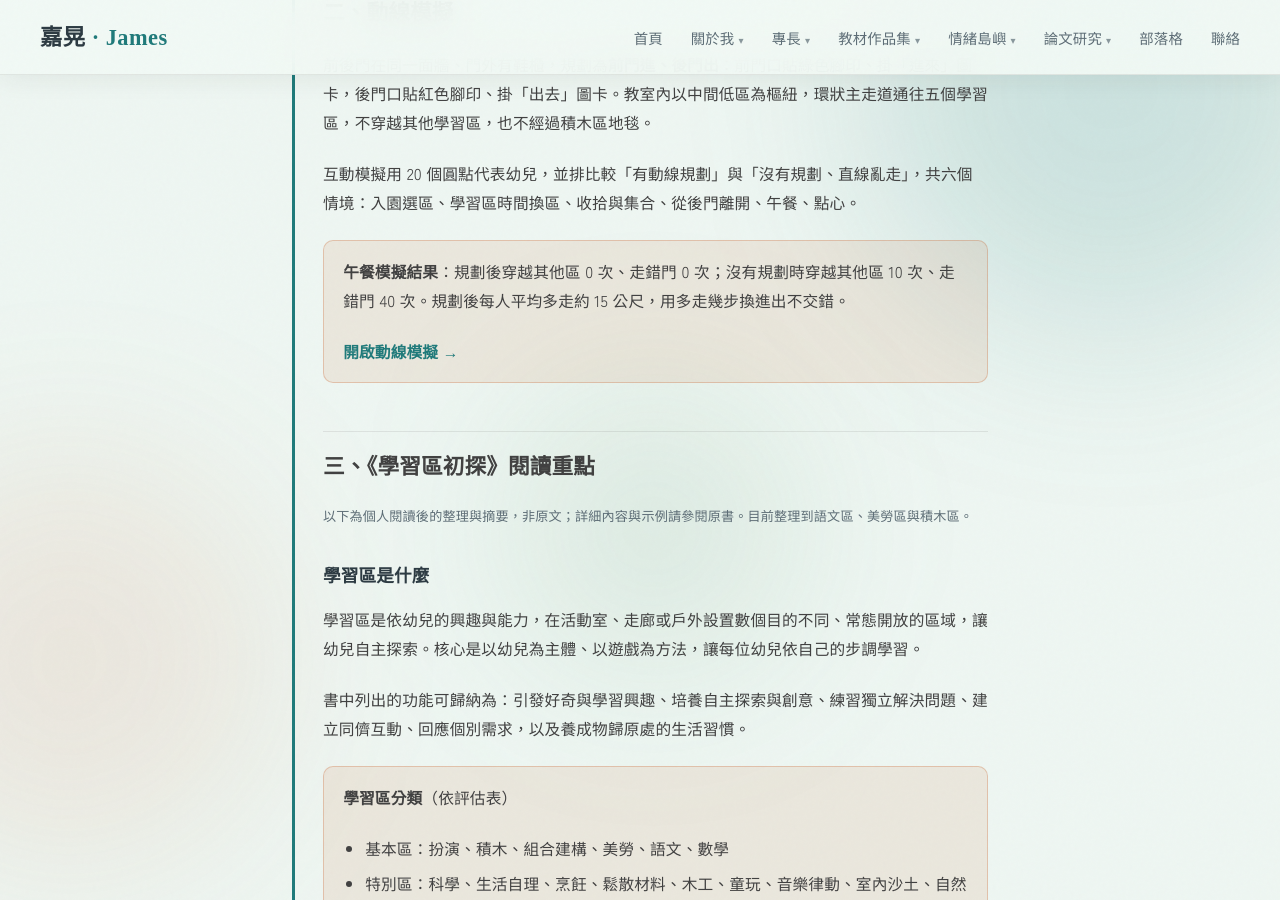
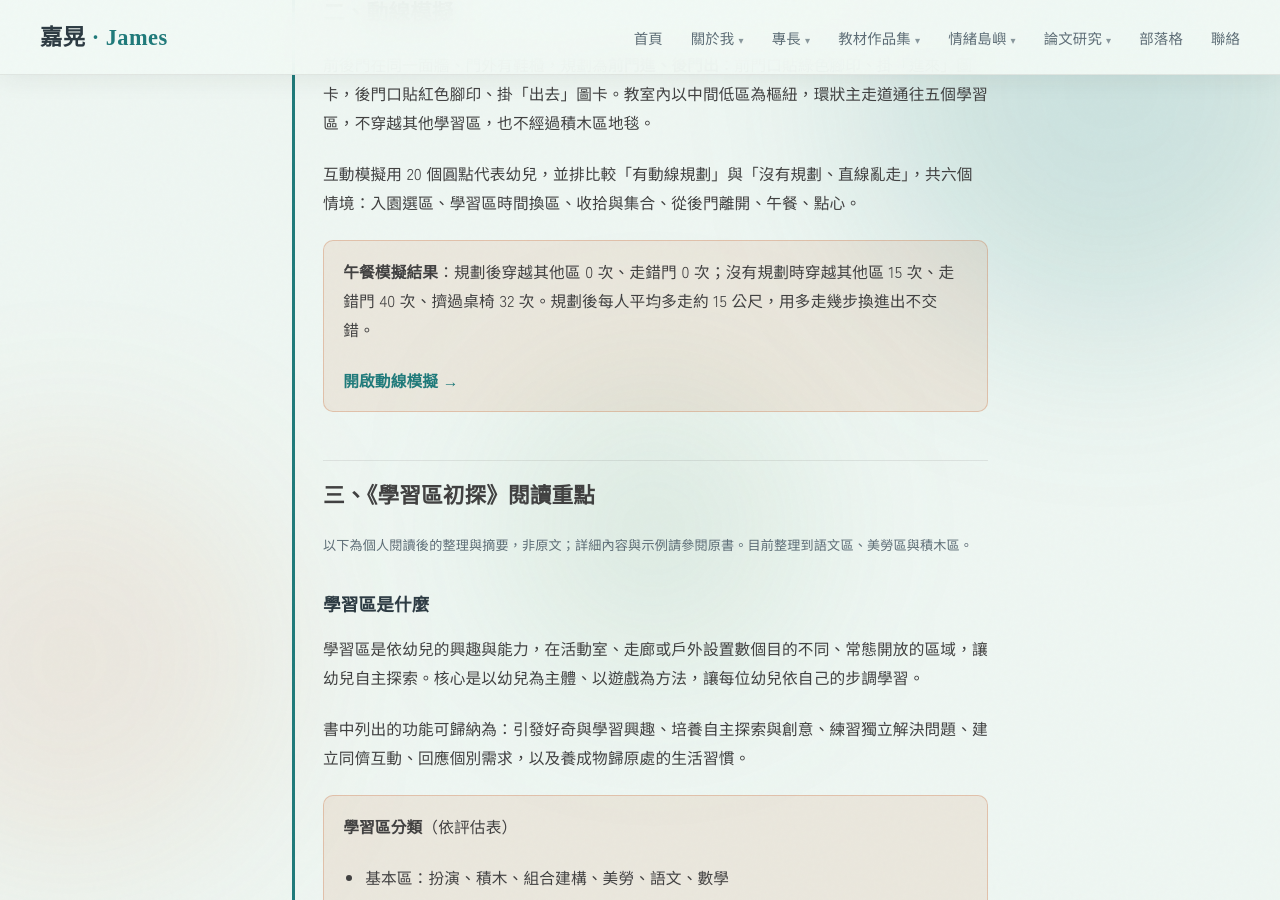
Before and after one commit to gahanglee/gahanglee.github.io, a Jekyll site: the page built from pages/portfolio/learning-area.html, in a window 1280 px wide and 900 px high, scrolled down 4381 px. Built offline with Jekyll 4.4.1, drawn with Linux system fonts in a browser that asks for light colours.

Commit message:
更新午餐動線模擬數據
Co-Authored-By: Claude Opus 5.5 <noreply@anthropic.com>
Claude-Session: https://claude.ai/code/session_01Ba9jNa3ZTWEzZ6qpawHzti

```diff
--- a/pages/portfolio/learning-area.html
+++ b/pages/portfolio/learning-area.html
@@ -147,7 +147,7 @@ permalink: /portfolio/learning-area/
       <p>前後門在同一面牆、門外有鞋櫃，規劃為<b>前門進、後門出</b>：前門口貼綠色腳印、掛「進來」圖卡，後門口貼紅色腳印、掛「出去」圖卡。教室內以中間低區為樞紐，環狀主走道通往五個學習區，不穿越其他學習區，也不經過積木區地毯。</p>
       <p>互動模擬用 20 個圓點代表幼兒，並排比較「有動線規劃」與「沒有規劃、直線亂走」，共六個情境：入園選區、學習區時間換區、收拾與集合、從後門離開、午餐、點心。</p>
       <div class="la-box">
-        <p><b>午餐模擬結果</b>：規劃後穿越其他區 0 次、走錯門 0 次；沒有規劃時穿越其他區 10 次、走錯門 40 次。規劃後每人平均多走約 15 公尺，用多走幾步換進出不交錯。</p>
+        <p><b>午餐模擬結果</b>：規劃後穿越其他區 0 次、走錯門 0 次；沒有規劃時穿越其他區 15 次、走錯門 40 次、擠過桌椅 32 次。規劃後每人平均多走約 15 公尺，用多走幾步換進出不交錯。</p>
         <p><a href="/portfolio/learning-area/flow-sim.html" style="font-weight:700;color:var(--teal)">開啟動線模擬 →</a></p>
       </div>
 
```
